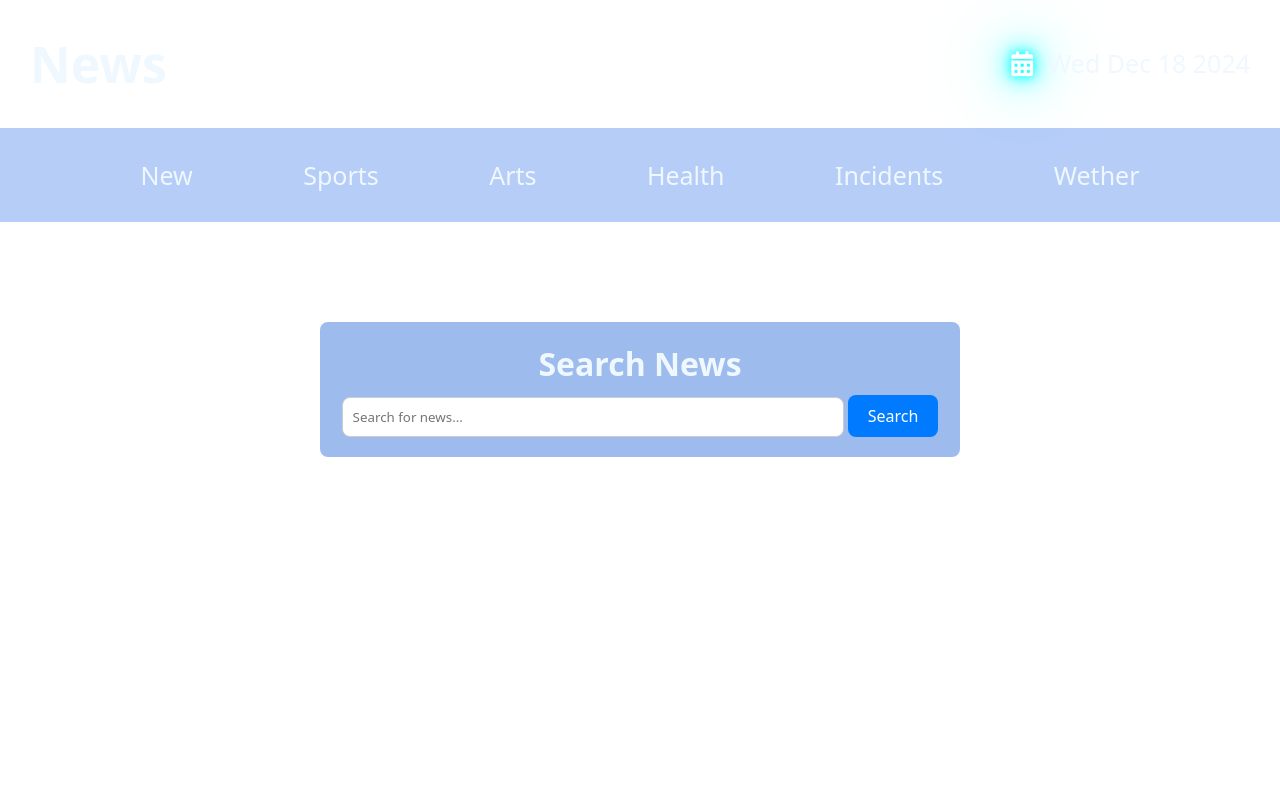
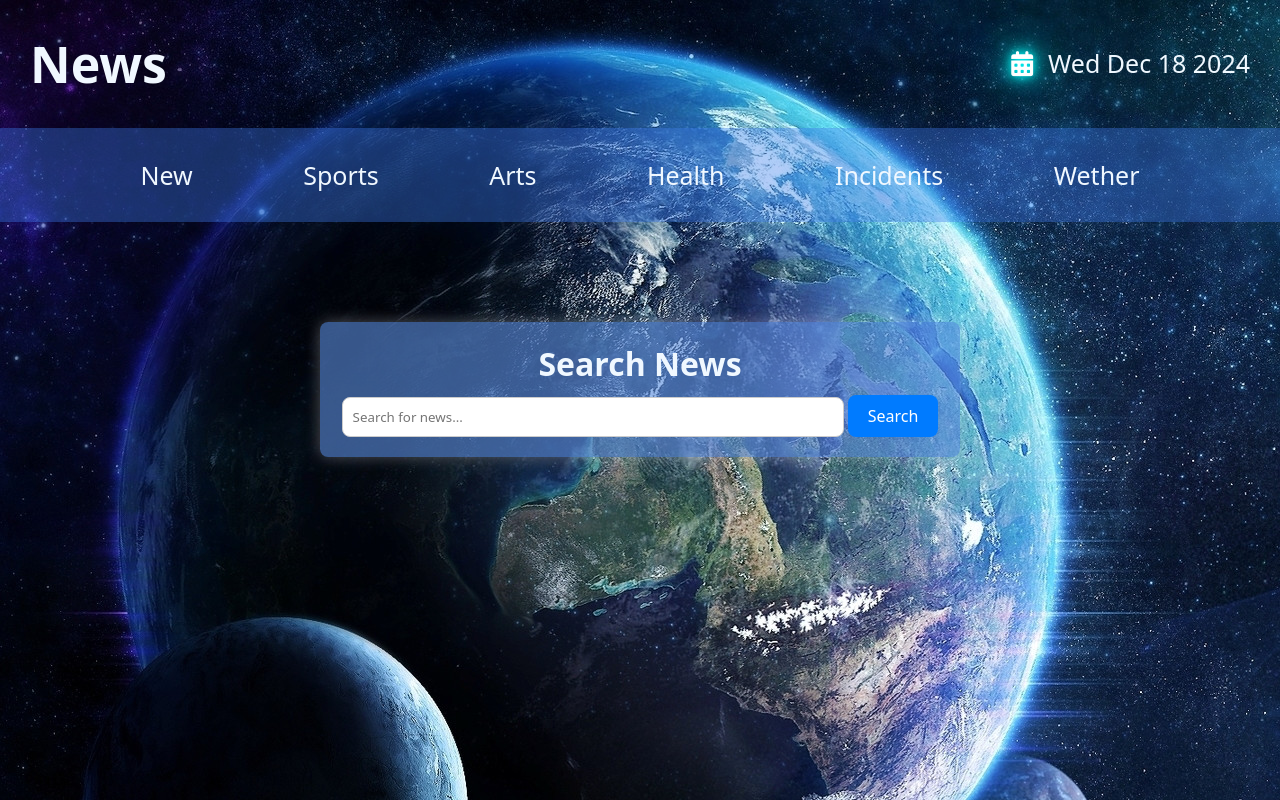
Before and after one commit to Mostafasayedabdelwahab/News, a plain HTML site: page index.html in a window 1280 px wide. Drawn offline with Linux system fonts and the light colour scheme.

Commit message:
Update style.css

```diff
--- a/css/style.css
+++ b/css/style.css
@@ -16,7 +16,7 @@ html {
     Oxygen, Ubuntu, Cantarell, "Open Sans", "Helvetica Neue", sans-serif;
 }
 body {
-  background-image: url(../image/subscribe.jpg);
+  background-image: url(../subscribe.jpg);
   background-size: auto;
 }
 ul {
```
